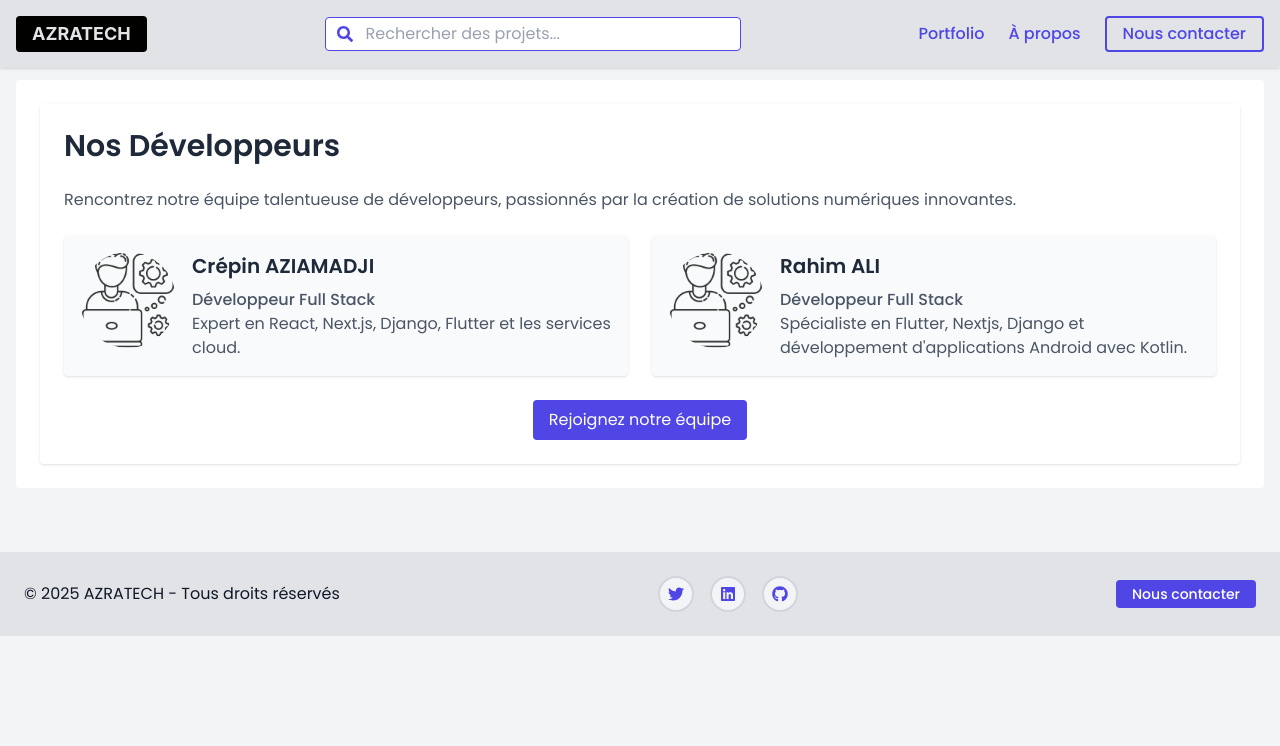
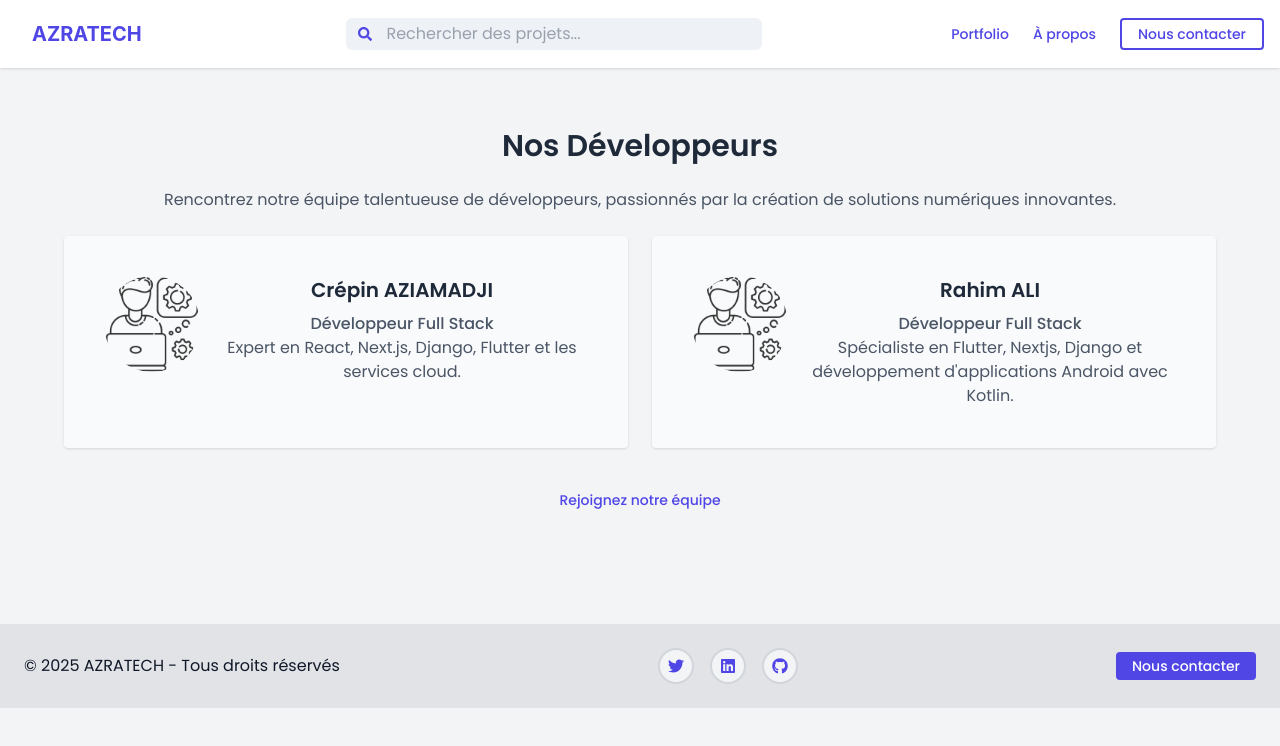
Before and after one commit to twocoderz/ecom.saas, a Next.js app: page /developers in a window 1280 px wide. Shown: the top 746 px of the page. Built offline with nearby package versions, Linux system fonts and the light colour scheme.

Commit message:
Ajustements des fichiers header,developpers...

```diff
--- a/src/app/developers/page.js
+++ b/src/app/developers/page.js
@@ -6,18 +6,18 @@ import Image from "next/image"; // Ajout de l'import
 export default function Developers() {
   return (
     <MainContent>
-      <section className="bg-white p-6 rounded-sm shadow-sm">
-        <h1 className="text-3xl font-bold text-gray-800 mb-6 font-poppins">
+      <section className="p-6 w-full text-center">
+        <h1 className="lg:text-3xl text-2xl font-bold text-gray-800 mb-6 font-poppins">
           Nos Développeurs
         </h1>
         <p className="text-gray-600 mb-6">
           Rencontrez notre équipe talentueuse de développeurs, passionnés par la création de solutions numériques innovantes.
         </p>
-        <div className="grid grid-cols-1 md:grid-cols-2 gap-6">
+        <div className="grid grid-cols-1 md:grid-cols-2 gap-6 w-full">
           {developersData.map((developer, index) => (
             <div
               key={index}
-              className="bg-gray-50 p-4 rounded-sm shadow-sm flex items-start gap-4"
+              className="bg-gray-50 p-10 rounded-sm shadow-sm flex flex-col md:flex-row items-start gap-4"
             >
               <Image
                 src={developer.image}
@@ -36,10 +36,10 @@ export default function Developers() {
             </div>
           ))}
         </div>
-        <div className="mt-6 text-center">
+        <div className="mt-10 text-center">
           <Link
             href="/contact"
-            className="inline-block bg-[#4F46E5] text-white px-4 py-2 rounded-sm hover:bg-blue-600"
+            className="text-sm font-medium inline-block text-[#4F46E5] hover:text-blue-600 hover:underline"
           >
             Rejoignez notre équipe
           </Link>
--- a/src/app/services/page.js
+++ b/src/app/services/page.js
@@ -5,8 +5,8 @@ import servicesData from "@/data/services.json";
 export default function Services() {
   return (
     <MainContent>
-      <section className="bg-white p-6 rounded-sm">
-        <h1 className="text-3xl font-bold text-gray-800 mb-6 font-poppins">
+      <section className="p-6 w-full text-center">
+        <h1 className="lg:text-3xl text-2xl font-bold text-gray-800 mb-6 font-poppins">
           Nos Services
         </h1>
         <p className="text-gray-600 mb-6">
@@ -16,9 +16,9 @@ export default function Services() {
           {servicesData.map((service, index) => (
             <div
               key={index}
-              className="bg-gray-50 p-4 rounded-sm shadow-sm flex items-start gap-4"
+              className="bg-gray-50 p-4 rounded-sm shadow-sm flex flex-col md:flex-row items-center md:items-start gap-4"
             >
-              <span className="text-3xl">{service.icon}</span>
+              <span className="text-3xl bg-[#EEF1F5] p-3 rounded-full">{service.icon}</span>
               <div>
                 <h2 className="text-xl font-semibold text-gray-800 mb-2">
                   {service.title}
@@ -28,10 +28,10 @@ export default function Services() {
             </div>
           ))}
         </div>
-        <div className="mt-6 text-center">
+        <div className="mt-10 text-center">
           <Link
             href="/contact"
-            className="inline-block bg-[#4F46E5] text-white px-4 py-2 rounded-sm hover:bg-blue-600"
+            className="text-sm font-medium inline-block text-[#4F46E5] hover:text-blue-600 hover:underline"
           >
             Contactez-nous pour en savoir plus
           </Link>
--- a/src/components/header/Header.js
+++ b/src/components/header/Header.js
@@ -3,20 +3,26 @@
 import Link from "next/link";
 import { FaSearch } from "react-icons/fa";
 import { useState } from "react";
+import { usePathname } from "next/navigation";
 
 export default function Header({ logo = "AZRATECH" }) {
   const [isMenuOpen, setIsMenuOpen] = useState(false);
+  const pathname = usePathname();
 
   const toggleMenu = () => {
     setIsMenuOpen(!isMenuOpen);
   };
 
+  const isActive = (path) => {
+    return pathname === path;
+  };
+
   return (
     <>
-      <header className="bg-[#E1E3E7] p-4 fixed top-0 left-0 w-full z-10 shadow-sm">
+      <header className="bg-white p-4 fixed top-0 left-0 w-full z-10 shadow-sm">
         <div className="flex justify-between items-center container mx-auto">
           {/* Logo */}
-          <div className="text-md xl:text-lg bg-[#010100] text-[#E1E3E7] px-4 py-1 rounded-sm font-bold inter-font">
+          <div className="text-md xl:text-xl bg-white text-[#4F46E5] px-4 py-1 rounded-sm font-bold inter-font">
             <Link href="/">{logo}</Link>
           </div>
 
@@ -26,13 +32,13 @@ export default function Header({ logo = "AZRATECH" }) {
               <input
                 type="text"
                 placeholder="Rechercher des projets..."
-                className="w-full pl-10 pr-4 py-1 rounded-sm border-1 border-[#4F46E5] bg-white focus:outline-none focus:ring-2 focus:ring-[#4F46E5] focus:border-transparent transition-all duration-300 text-gray-800 placeholder-gray-400"
+                className="w-full pl-10 pr-4 py-1 rounded-md border-none bg-[#EEF1F5] focus:outline-none focus:ring-1 focus:ring-[#4F46E5] focus:border-transparent transition-all duration-300 text-gray-800 placeholder-gray-400"
               />
               <button
                 type="button" // Changé en button pour désactiver la soumission
                 className="absolute left-3 top-1/2 -translate-y-1/2 text-[#4F46E5] hover:text-blue-600 transition-colors duration-300"
               >
-                <FaSearch />
+                <FaSearch className="text-sm" />
               </button>
             </form>
           </div>
@@ -68,19 +74,31 @@ export default function Header({ logo = "AZRATECH" }) {
           <nav className="hidden md:flex md:items-center space-x-6">
             <Link
               href="/portfolio"
-              className="text-sm lg:text-base text-[#4F46E5] font-medium hover:text-blue-400 hover:underline font-poppins transition-all ease-in"
+              className={`text-sm lg:text-md font-medium font-poppins transition-all ease-in ${
+                isActive('/portfolio')
+                  ? 'text-blue-400 underline'
+                  : 'text-[#4F46E5] hover:text-blue-400 hover:underline'
+              }`}
             >
               Portfolio
             </Link>
             <Link
               href="/about"
-              className="text-sm lg:text-base text-[#4F46E5] font-medium hover:text-blue-400 hover:underline font-poppins transition-all ease-in"
+              className={`text-sm lg:text-md font-medium font-poppins transition-all ease-in ${
+                isActive('/about')
+                  ? 'text-blue-400 underline'
+                  : 'text-[#4F46E5] hover:text-blue-400 hover:underline'
+              }`}
             >
               À propos
             </Link>
             <Link
               href="/contact"
-              className="text-sm lg:text-base font-medium inline-block border-2 border-[#4F46E5] text-[#4F46E5] px-4 py-1 rounded-sm hover:text-[#E1E3E7] hover:bg-blue-500 hover:border-blue-600 transition-colors duration-500 ease-out font-poppins"
+              className={`text-sm lg:text-md font-medium inline-block border-2 px-4 py-1 rounded-sm transition-colors duration-500 ease-out font-poppins ${
+                isActive('/contact')
+                  ? 'text-[#E1E3E7] bg-blue-500 border-blue-600'
+                  : 'border-[#4F46E5] text-[#4F46E5] hover:text-[#E1E3E7] hover:bg-blue-500 hover:border-blue-600'
+              }`}
             >
               Nous contacter
             </Link>
@@ -91,20 +109,20 @@ export default function Header({ logo = "AZRATECH" }) {
       {/* Menu Mobile */}
       {isMenuOpen && (
         <div className="fixed top-16 left-0 w-full bg-[#5A5DE4] z-30 shadow-md md:hidden">
-          <div className="p-4">
+          <div className="p-4 flex flex-col gap-4">
             {/* Barre de recherche (Mobile) */}
             <form>
               <div className="relative">
                 <input
                   type="text"
                   placeholder="Rechercher des projets..."
-                  className="w-full pl-10 pr-4 py-2 rounded-md border-2 border-[#4F46E5] bg-white focus:outline-none focus:ring-2 focus:ring-[#4F46E5] focus:border-transparent transition-all duration-300 text-gray-800 placeholder-gray-400"
+                  className="w-full pl-10 pr-4 py-1 rounded-md border-none bg-[#EEF1F5] focus:outline-none focus:ring-1 focus:ring-[#4F46E5] focus:border-transparent transition-all duration-300 text-gray-800 placeholder-gray-400"
                 />
                 <button
                   type="button" // Changé en button pour désactiver la soumission
                   className="absolute left-3 top-1/2 -translate-y-1/2 text-[#4F46E5] hover:text-blue-600 transition-colors duration-300"
                 >
-                  <FaSearch />
+                  <FaSearch className="text-sm" />
                 </button>
               </div>
             </form>
@@ -114,21 +132,33 @@ export default function Header({ logo = "AZRATECH" }) {
               <Link
                 href="/portfolio"
                 onClick={toggleMenu}
-                className="text-[#E1E3E7] hover:text-white transition-all duration-300 ease-out"
+                className={`transition-all duration-300 ease-out text-sm ${
+                  isActive('/portfolio')
+                    ? 'text-white'
+                    : 'text-[#E1E3E7] hover:text-white'
+                }`}
               >
                 Portfolio
               </Link>
               <Link
                 href="/about"
                 onClick={toggleMenu}
-                className="text-[#E1E3E7] hover:text-white transition-all duration-800 ease-in"
+                className={`transition-all duration-300 ease-out text-sm ${
+                  isActive('/about')
+                    ? 'text-white'
+                    : 'text-[#E1E3E7] hover:text-white'
+                }`}
               >
                 À propos
               </Link>
               <Link
                 href="/contact"
                 onClick={toggleMenu}
-                className="text-[#E1E3E7] hover:text-white transition-all duration-800 ease-in"
+                className={`transition-all duration-300 ease-out text-sm ${
+                  isActive('/contact')
+                    ? 'text-white'
+                    : 'text-[#E1E3E7] hover:text-white'
+                }`}
               >
                 Nous contacter
               </Link>
--- a/src/components/main/MainContent.js
+++ b/src/components/main/MainContent.js
@@ -5,7 +5,7 @@ export default function MainContent({ children }) {
   const projectCount = projectsData.length;
 
   return (
-    <section className="flex flex-col gap-6 bg-white p-6 rounded-sm">
+    <section className="flex flex-col gap-6 p-6 w-full">
       {children}
     </section>
   );
```
